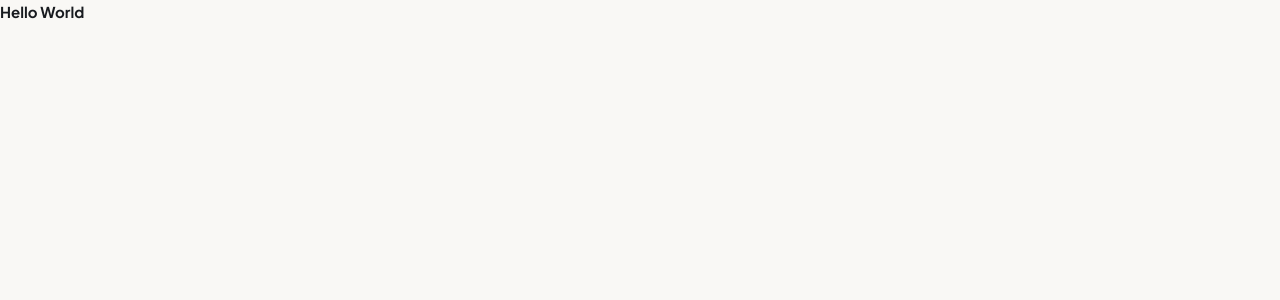
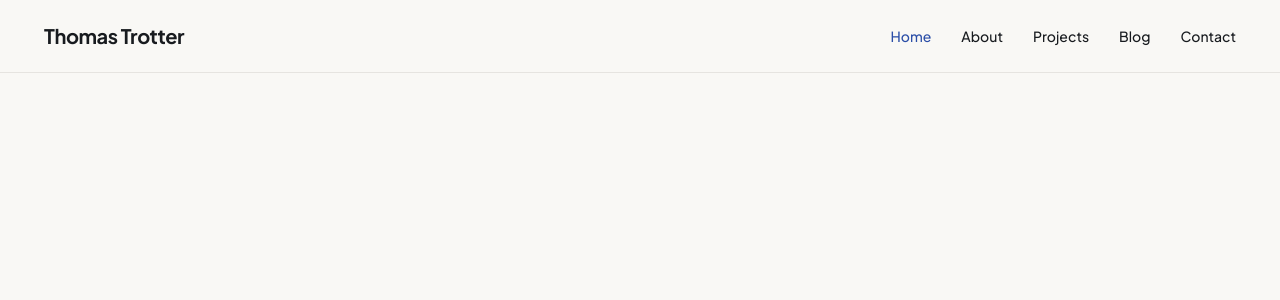
Before and after one commit to thomas-trotter/portfolio, a Next.js app: page / in a window 1280 px wide. Shown: the top 300 px of the page. Built offline with nearby package versions, Linux system fonts and the light colour scheme.

Commit message:
Update page.tsx

```diff
--- a/src/app/page.tsx
+++ b/src/app/page.tsx
@@ -1,9 +1,9 @@
-import Image from "next/image";
+import TopBar from "@/components/ui/topbar";
 
 export default function Home() {
   return (
     <div>
-      <h1>Hello World</h1>
+      <TopBar />
     </div>
   );
 }
```
